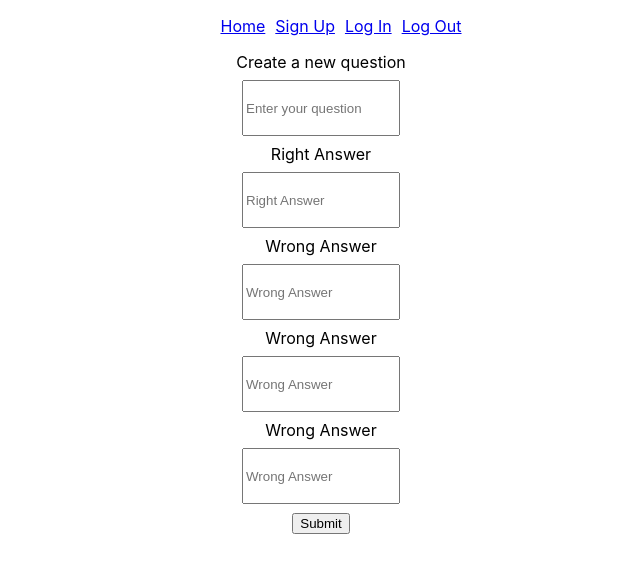
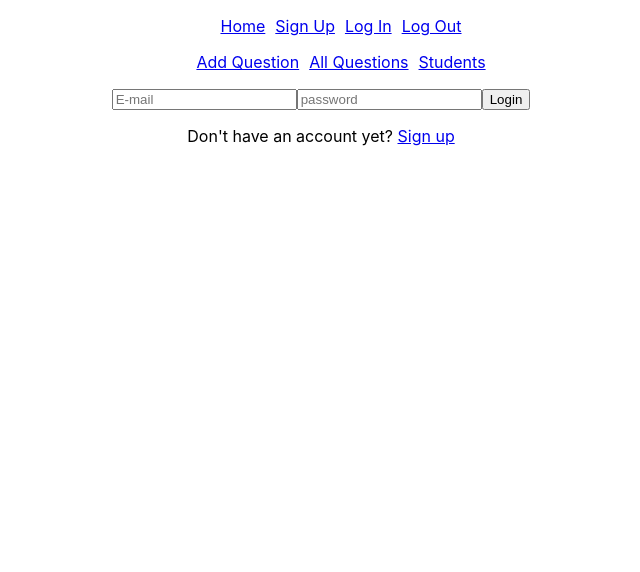
Before and after one commit to Official-Codaisseur-Graduate/Dynamic-Student-Assessment-Admin-Client, a React (Create React App) app: page /login in a window 1280 px wide. Shown: the top 572 px of the page, without its empty margins (319-959 px from the left). Built offline with nearby package versions, Linux system fonts and the light colour scheme.

Commit message:
Added subnavigation bar in the main-navigation

```diff
--- a/src/App.js
+++ b/src/App.js
@@ -12,6 +12,7 @@
 import SignupContainer from './components/Signup/SignupContainer';
 import AddQuestionContainer from './components/AddQuestion/AddQuestionContainer'
 import LogoutContainer from './components/Logout/LogoutContainer'
+import AddQuestionForm from './components/AddQuestion/AddQuestionForm';
 
 
 
@@ -27,10 +28,19 @@
             <SignupContainer/>
           </Route>
           <Route path="/login">
-            <AddQuestionContainer/>
+           <LoginContainer />
           </Route>
           <Route path="/logout">
             <LogoutContainer/>
+            </Route>
+            <Route path="/add-question">
+              <AddQuestionContainer />
+            </Route>
+            <Route path="/questions">
+
+            </Route>
+            <Route path="/students">
+
             </Route>
     </div>
   );
--- a/src/components/Navbar/Navbar.js
+++ b/src/components/Navbar/Navbar.js
@@ -1,5 +1,6 @@
 import React, { Component} from 'react'
 import {Link} from 'react-router-dom'
+import SubNavigation from '../SubNavigation/SubNavigation'
 
 export default class Navbar extends Component {
     render() {
@@ -12,19 +13,16 @@
                 <li>
                   <Link to="/">Home</Link>
                 </li>
-
                 <li>
                   <Link to="/signup">Sign Up</Link>
                 </li>
-
                 <li>
                   <Link to="/login">Log In</Link>
                 </li>
-
                 <li>
                   <Link to='/logout' classname="logout">Log Out</Link></li>
               </ul>
-
+            <SubNavigation />
             </nav>
           </div>
         )
--- /dev/null
+++ b/src/components/SubNavigation/SubNavigation.js
@@ -0,0 +1,23 @@
+import React, { Component } from 'react'
+import {Link} from 'react-router-dom'
+export default class SubNavigation extends Component {
+    render() {
+        return (
+            <div>
+                <nav>
+                <ul>
+                <li>
+                  <Link to="/add-question">Add Question</Link>
+                </li>
+                <li>
+                  <Link to="/questions">All Questions</Link>
+                </li>
+                <li>
+                  <Link to="/students">Students</Link>
+                </li>
+              </ul>
+                </nav>
+            </div>
+        )
+    }
+}
```
